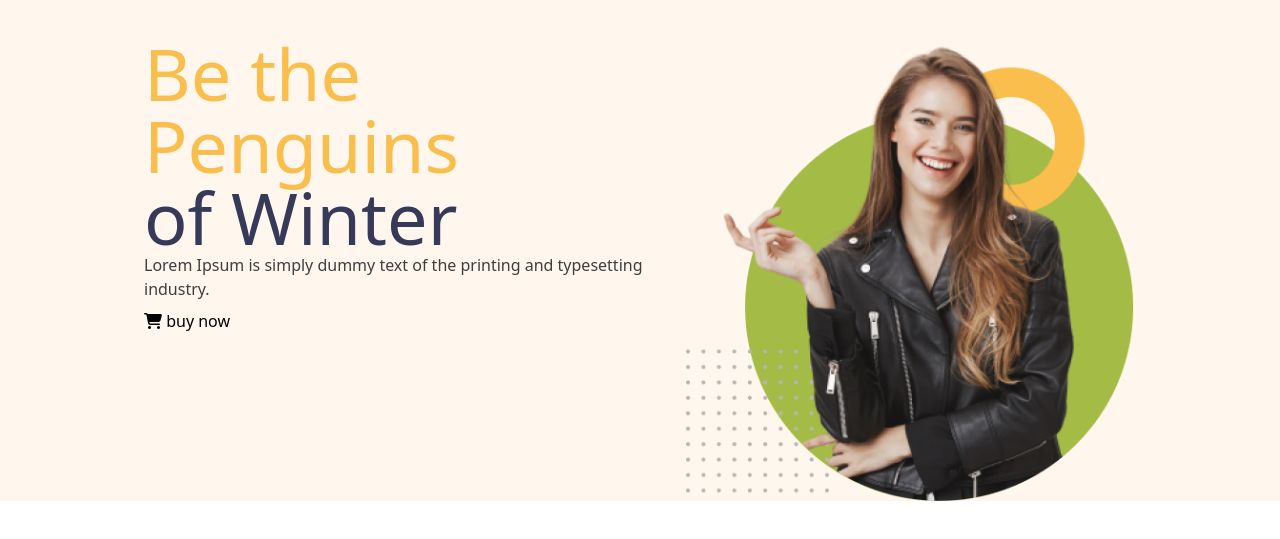
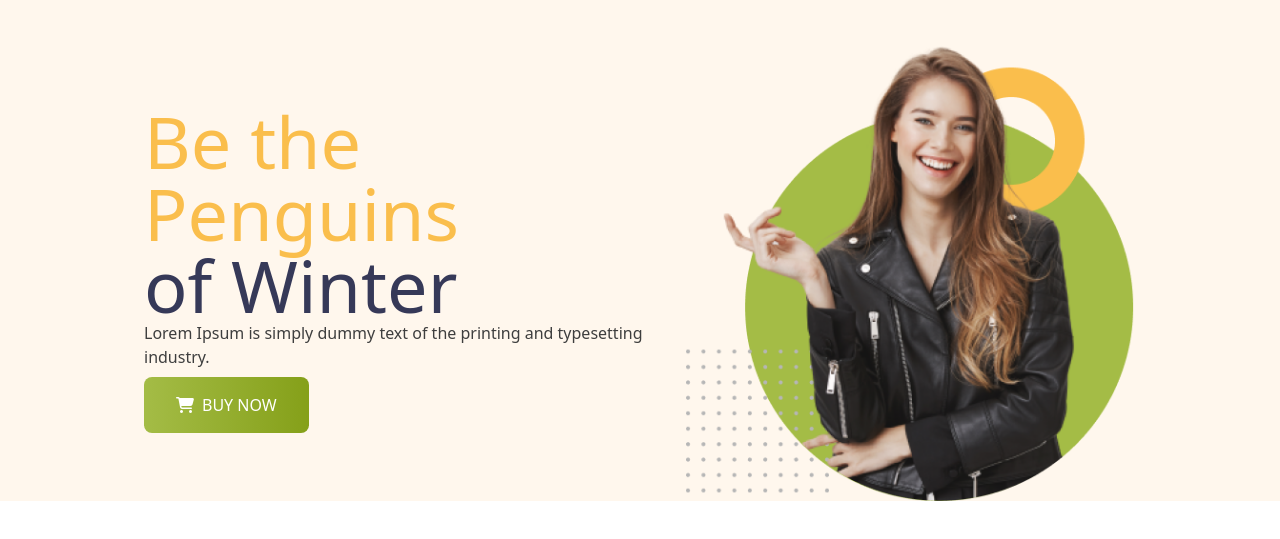
Before and after one commit to dev-tanvirtonmoy/penguin-fashion-landing-page-using-tailwindcss, a plain HTML site: page index.html in a window 1280 px wide. Shown: the part 83-622 px from the top of the page. Drawn offline with nearby package versions, Linux system fonts and the light colour scheme.

Commit message:
Banner part done

```diff
--- a/index.html
+++ b/index.html
@@ -59,7 +59,7 @@
         </button>
       </nav>
       <!-- Banner -->
-      <section class="lg:flex max-w-screen-lg mx-auto px-4">
+      <section class="lg:flex max-w-screen-lg mx-auto items-center px-4">
         <div>
           <h1 class="text-6xl lg:text-7xl">
             <span class="text-[#FABE4C]">Be the Penguins</span><br />
@@ -69,7 +69,7 @@
             Lorem Ipsum is simply dummy text of the printing and typesetting
             industry.
           </p>
-          <button>
+          <button class="flex items-center px-8 py-4 text-base uppercase gap-2 bg-gradient-to-r from-[#A4BC46] to-[#85A019] text-white rounded-lg">
             <i class="fa-solid fa-cart-shopping"></i>
             <span>buy now</span>
           </button>
```
